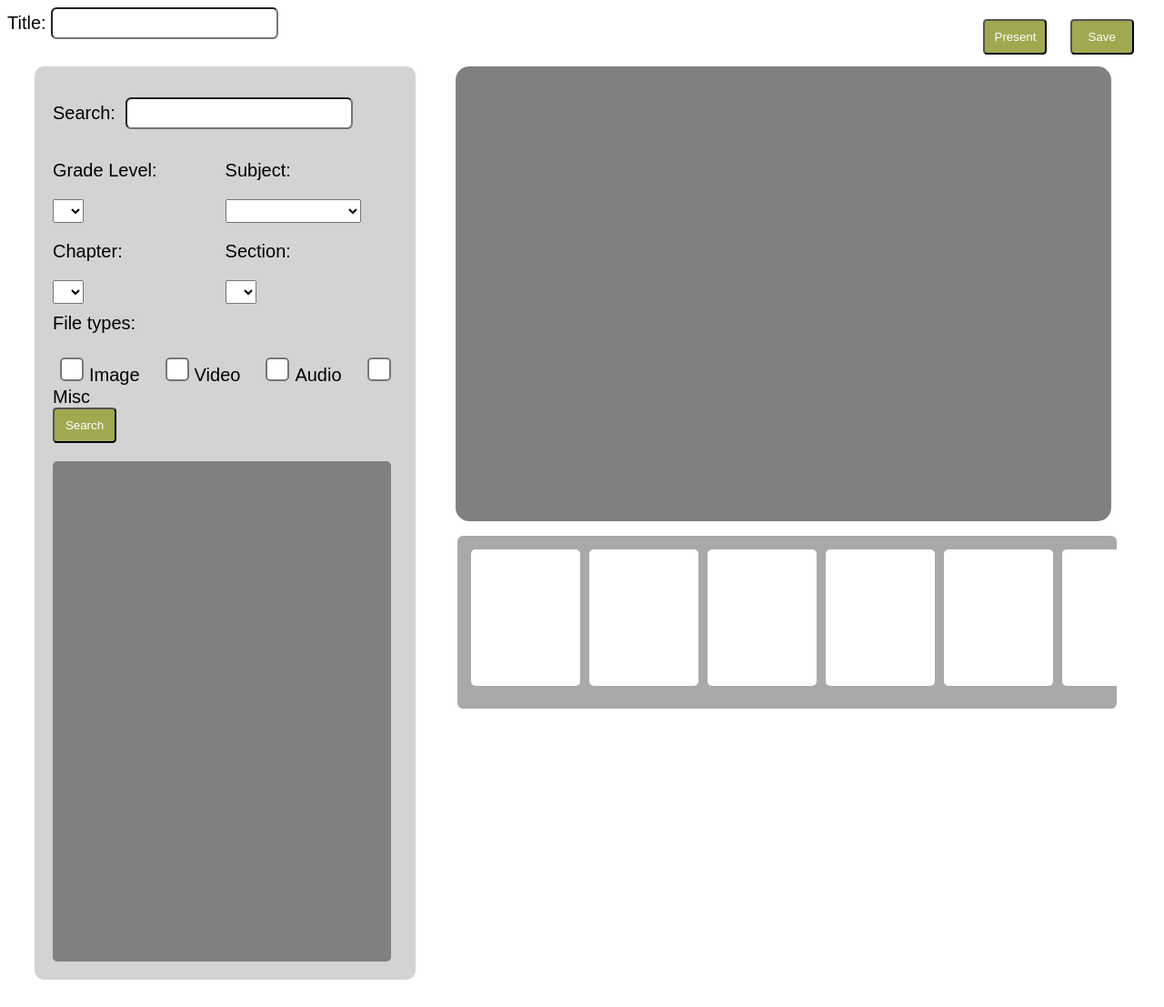
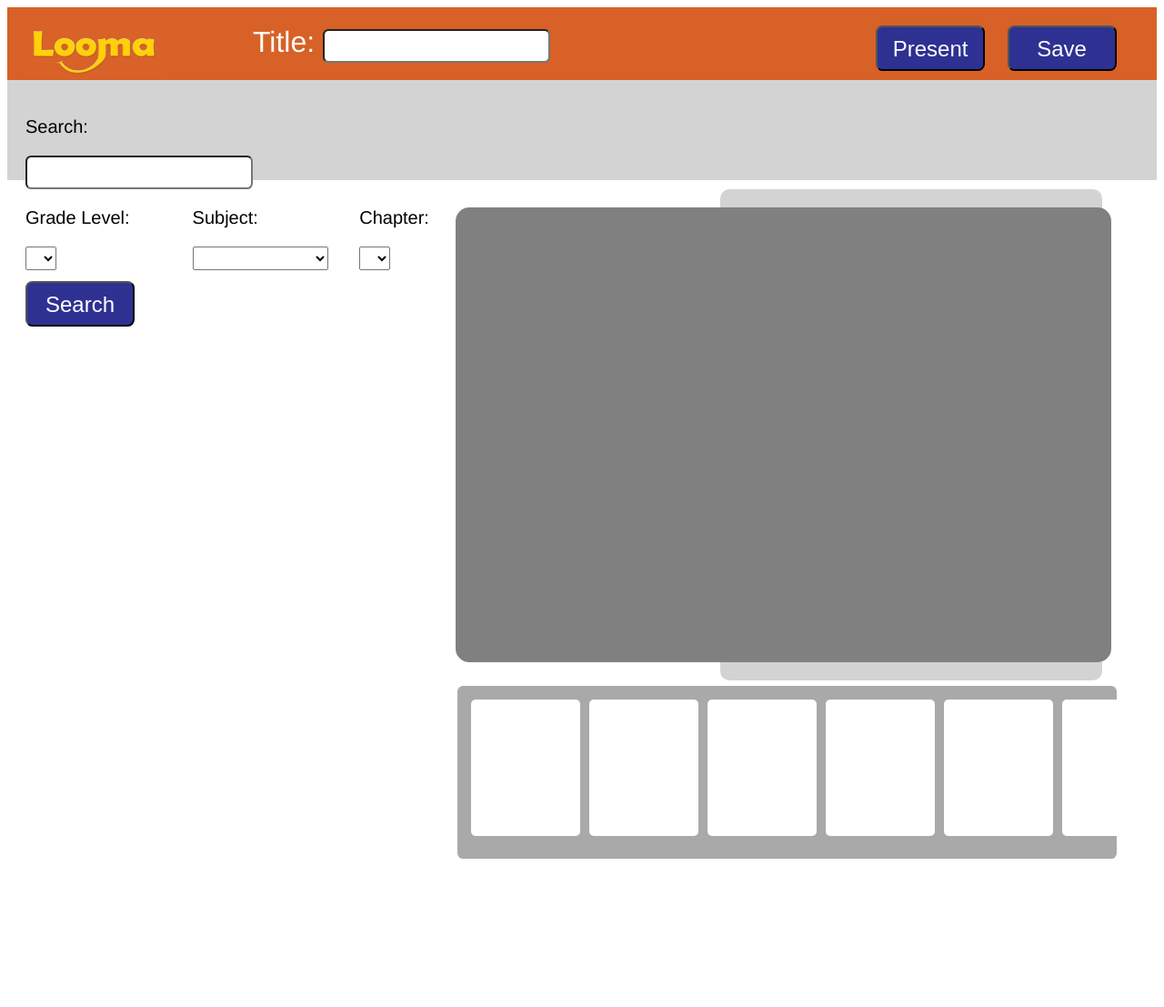
Before and after one commit to Tzeak/Looma, a PHP site: page /index2.html in a window 1280 px wide. Shown: the whole page at 91% size. After the commit the page ends 944 px from the top, so only its background shows below. Run offline with PHP 8.4, Linux system fonts and the light colour scheme; some libraries are stand-ins or nearby versions.

Commit message:
worked on styling

```diff
--- a/FrontEnd/index2.html
+++ b/FrontEnd/index2.html
@@ -5,25 +5,18 @@
 	</head>
 
 	<body onload="loadPageElements()">
-
-		Title: <input type="text" name="title" id="titleString" class="textBox">
-		<button type="button" id="btnSave" onclick="save()">Save</button>
-		<button type="button" id="btnPresent" onclick="location.href='present.html';">Present</button>
-
+		<div id="navbar">
+			<img id="logo" src="images/LoomaLogo.png" width="100px">
+			<div id="titleString">Title:&nbsp<input type="text" name="title" class="textBox"></div>
+			<button type="button" id="btnSave" onclick="save()">Save</button>
+			<button type="button" id="btnPresent" onclick="location.href='present.html';">Present</button>
+		</div>
 		<div id="container">
-			<div id="sidebar">
+			<div id="querybar">
 				<form id="div_filter">
 				</form>
-				<div id="outerResultsDiv">
-					<!--	Do we need this anymore?????????
-					<p><b>Results</b></p>
-					<div id="resultsDiv">
-					   <ul id="resultsDivUL">
-					   </ul>
-				   	</div>
-				   -->
-				</div>
 			</div>
+		<div id="outerResultsDiv"></div>
 
 
 
--- a/FrontEnd/style.css
+++ b/FrontEnd/style.css
@@ -1,20 +1,47 @@
 /* ************************ INDEX! ********************/
-/********** Sidebar (search, filter, results) ************/
-#sidebar {
-	float:left;
+
+/********** navigation bar ************/
+#navbar {
+	background: #D76126;
+	padding: 20px;
+	height: 40px;
+	color:white;
+}
+#titleString {
+	position:relative;
+	float: left;
+	padding-left: 100px;
+	font-size: 24pt;
+}
+
+#logo {
+	position: relative;
+	float: left;
+	width: 150px;
+}
+
+#btnPresent {
+	float:right;
+	margin-right: 2%;
+
+}
+#btnSave {
+	float: right;
+	margin-right: 2%;
+
+}
+
+/********** Query Bar (search, filter, results) ************/
+#querybar {
 	background: lightgray;
 	padding: 20px;
-	margin: 0 30 30 30;
-	/*margin-top: 6%;*/
-	vertical-align:top;
-	width: 30%;
-	border-radius: 10px;
+	height: 70px;
 
 }
 .textBox {
-	font-family: Arial;
+	font-family: Helvetica;
 	font-size: 20px;
-	height: 35px;
+	height: 37px;
 	width: 250px;
 	margin-right: 30px;
 	background:white;
@@ -22,10 +49,13 @@
 	border-radius:0.313em;
 }
 
+#div_search {
+	width: 20%;
+}
+
 #search_label {
 	display: inline-block;
 }
-
 
 #dropdown_grade {
 	font-size: 20px;
@@ -44,7 +74,7 @@
 }
 
 #div_subject,#div_grade,#div_chapter,#div_section{
-	width: 50%;
+	width: 15%;
 	float: left;
 	position: relative;
 }
@@ -63,19 +93,31 @@
 }
 
 /*************** Results Module ***********************/
+#outerResultsDiv {
+	float:left;
+	background: lightgray;
+	padding: 20px;
+	margin: 0 30 30 30;
+	/*margin-top: 6%;*/
+	vertical-align:top;
+	width: 30%;
+	border-radius: 10px;
+	height: 500px;
+}
 
-#outerResultsDiv {
+/*#outerResultsDiv {
   /*min-height:120px;
   width:90px;*/
+  float: left;
   display:inline-block;
   margin: auto;
-  padding: 25px;
-  width: 85%;
+  padding: 20px;
+  width: 30%;
   height:500px;
   background: gray;
   overflow-y:auto;
   border-radius: 5px;
-}
+}*/
 
 #resultsDiv {
 	background:gray;
@@ -134,16 +176,6 @@ li:hover {
 	clear:all;
 }
 
-#btnPresent {
-	float:right;
-	margin-right: 2%;
-	margin-top: 1%;
-}
-#btnSave {
-	float: right;
-	margin-right: 2%;
-	margin-top: 1%;
-}
 .boxdiv {
   min-height:120px;
   width:90px;
@@ -168,7 +200,7 @@ li:hover {
   position: absolute;
   width: 55%;
   right: 3%;
-  top: 510px;
+  top: 660px;
   height:160px;
   overflow-x:scroll;
   overflow-y:hidden;
@@ -229,26 +261,30 @@ li:hover {
 }
 /* ************************ PRESENT! ********************/
 #presentdisplaybox {
-	width: 90%;
+	width: 100%;
 	height: 665px;
 	background: gray;
 	position: relative;
 	margin:20 auto;
+	margin-top: 5%;
+	border-radius:10px;
 	/*margin-top: 28px;
 	margin-right: 25px;*/
 }
 #presentwrapper {
-	  border: 1px solid #000;
+
 	  /*min-height:50px; min-width:100px;
 	  display:inline-block;*/
 	  padding: 15px;
-	  width: 90%;
+	  width: 100%;
 	  margin: 0 auto;
 	  /*margin-right: 25px;
 	  margin-top: 25px;*/
 	  height:160px;
 	  overflow-x:scroll;
 	  overflow-y:hidden;
+	  background: darkgray;
+	  border-radius:0.313em;
 }
 /* ************************ INDEX && OPEN! ********************/
 #string {
@@ -297,17 +333,19 @@ img {
 button {
 	display:inline;
 	color:white;
-	background:#A1A850;
+	background:#2E3192;
 	padding: 10px;
 	border-radius:0.313em;
-	width: 70px;
+	width: 120px;
+	height: 50px;
 	white-space: nowrap;
+	font-size: 24px;
 }
 li {
 	list-style-type:none;
 }
 body {
-	font-family: Arial;
+	font-family: Helvetica;;
 	font-size: 20px;
 }
 p {
```
Also changed, not shown: FrontEnd/images/LoomaLogo.png (added).
